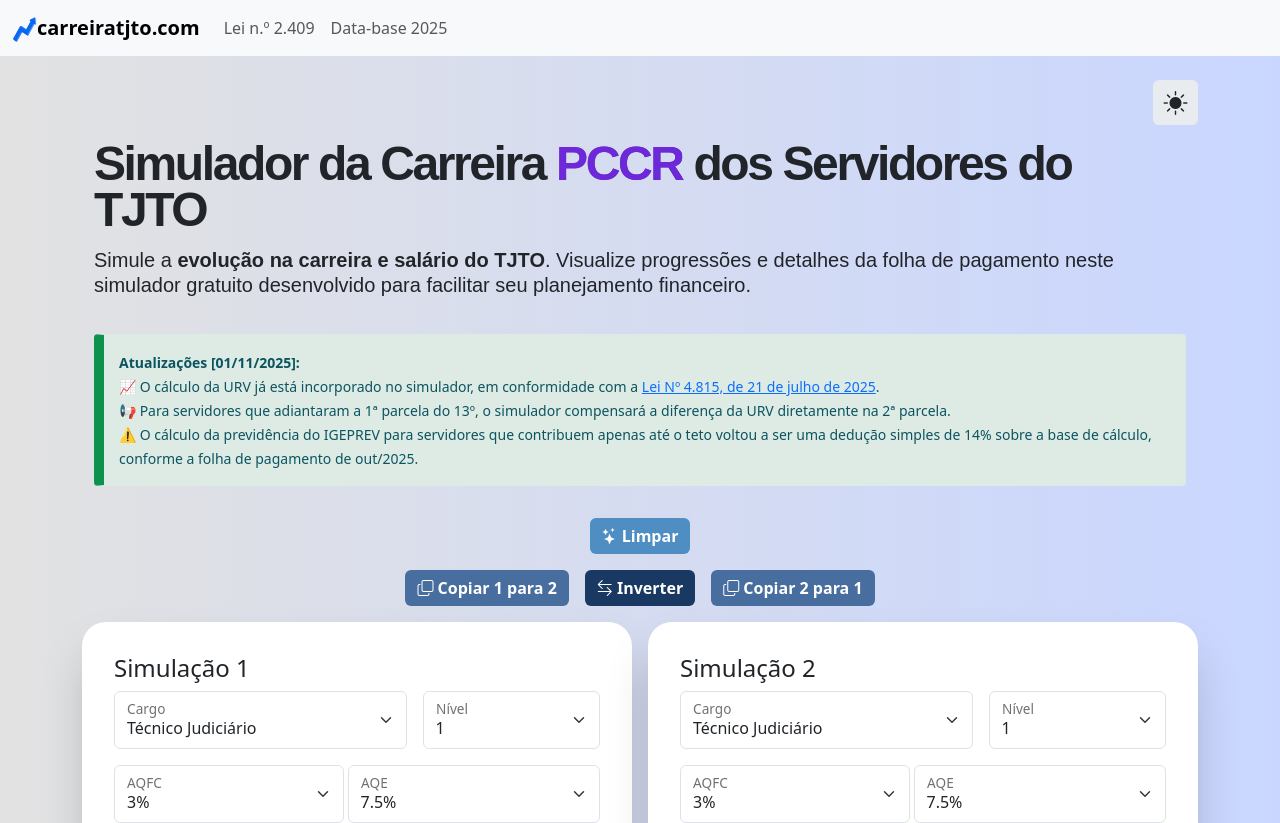
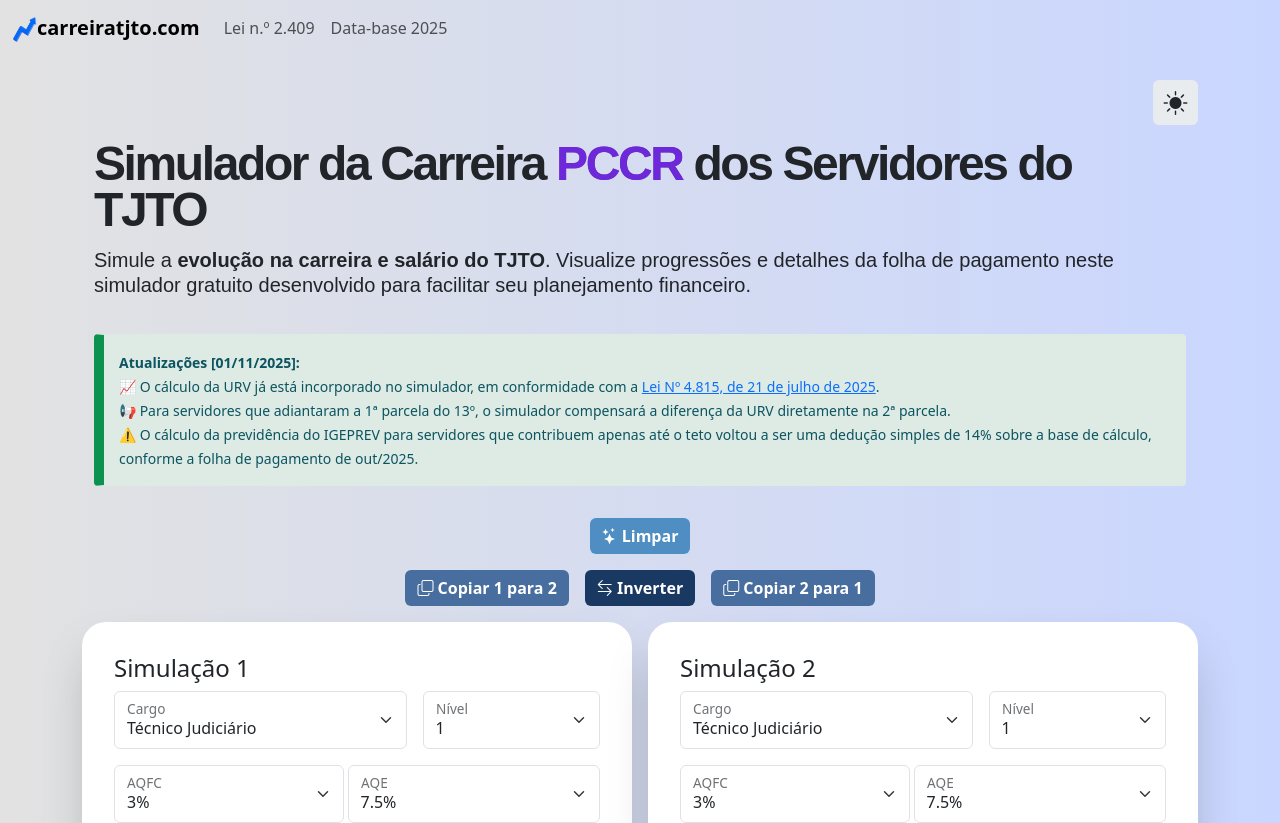
Before and after one commit to guilhermeoq/carreira-tjto, a Vue app: page / in a window 1280 px wide. Shown: the top 823 px of the page. Built offline with nearby package versions, Linux system fonts and the light colour scheme.

Commit message:
feat: transparent navbar

```diff
--- a/src/components/Calculadora.vue
+++ b/src/components/Calculadora.vue
@@ -7,7 +7,7 @@
       <i class="bi bi-arrow-down"></i>
     </a>
   </div>-->
-  <nav class="navbar navbar-expand-lg bg-body-tertiary navbar-collapse">
+  <nav class="navbar navbar-expand-lg navbar-collapse">
     <div class="container-fluid">
       <div class="navbar-brand">
         <img src="/android-chrome-192x192.png" width="25" height="25" alt="" />
```
